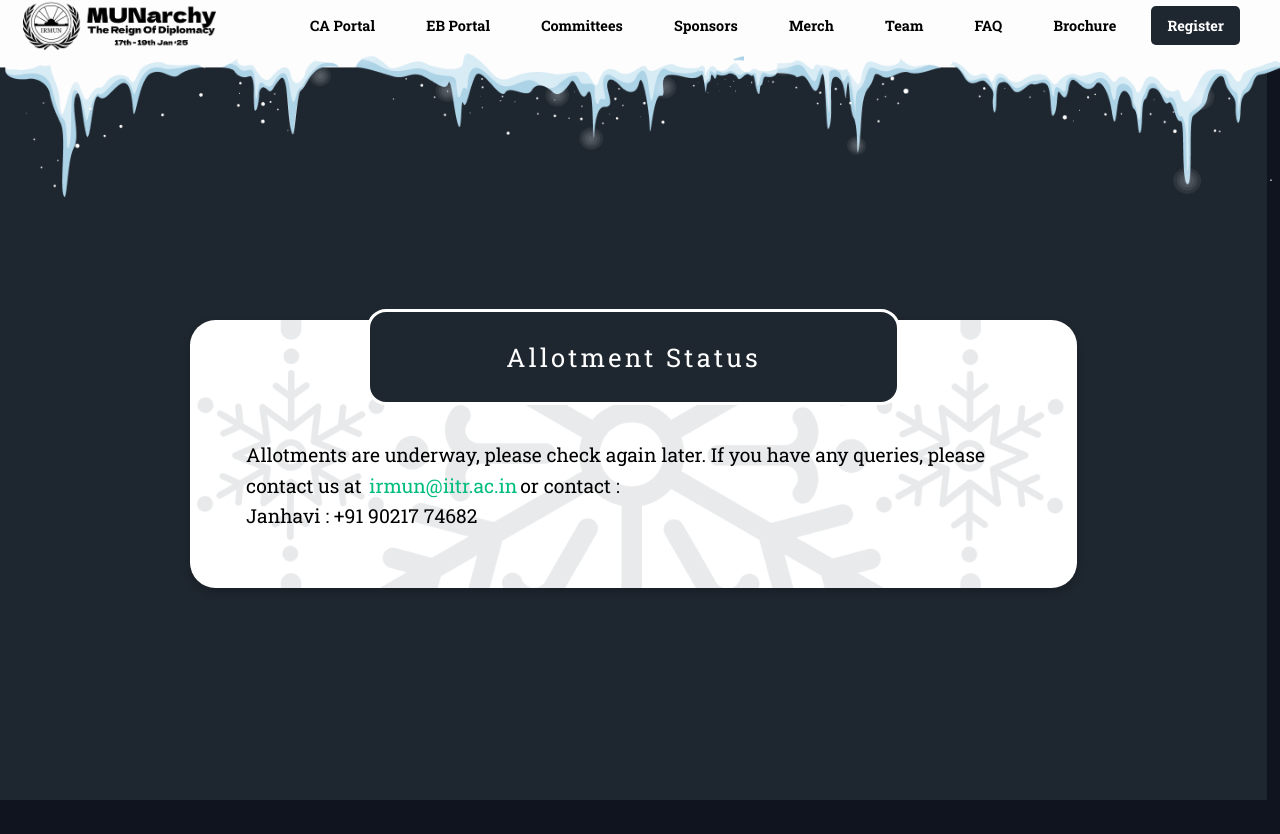
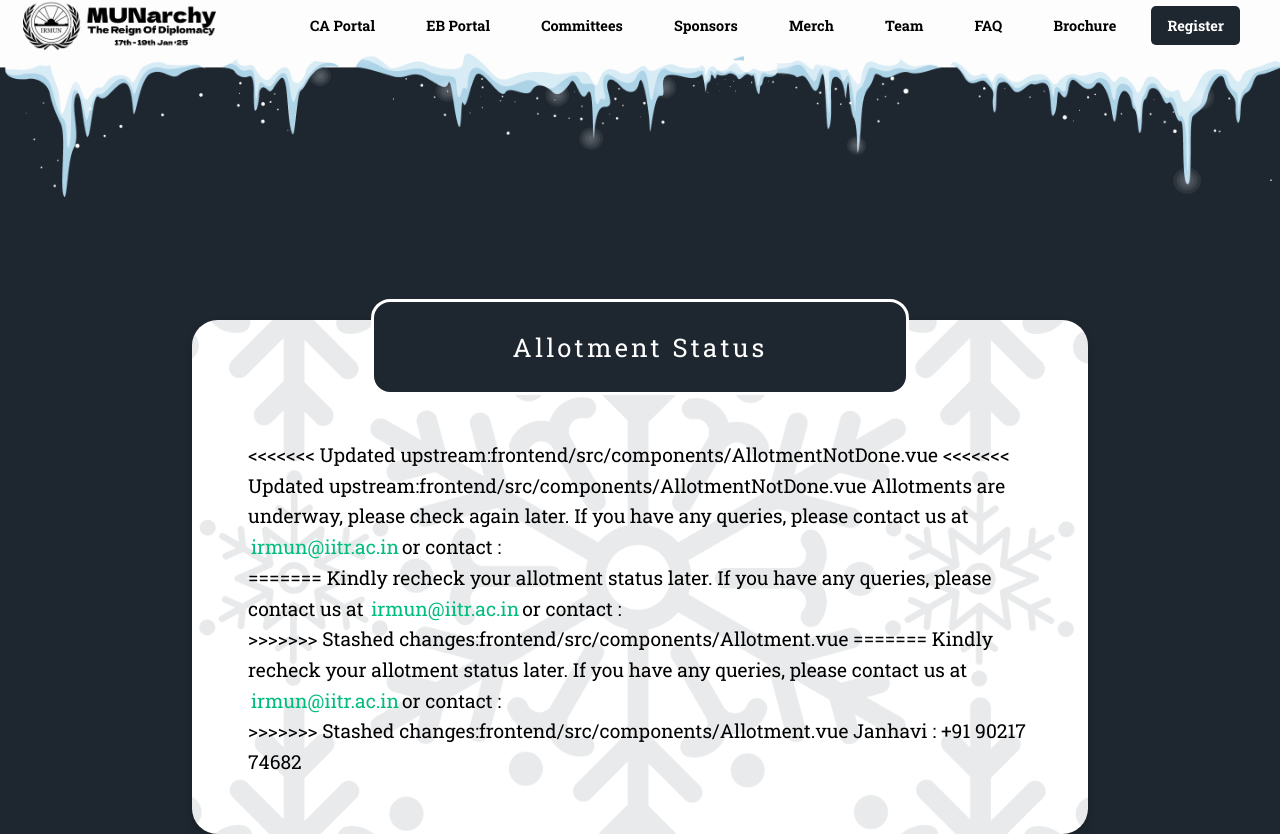
Before and after one commit to namay26/IRMUN-Website, a Vue app in the folder frontend/: page /allotmentnot in a window 1280 px wide. Before the commit the page ends 800 px from the top, so only its background shows below. Built offline with nearby package versions, Linux system fonts and the light colour scheme.

Commit message:
Add everything

```diff
--- a/frontend/src/components/AllotmentNotDone.vue
+++ b/frontend/src/components/AllotmentNotDone.vue
@@ -5,7 +5,15 @@
       <div class="header">Allotment Status</div>
       <div class="wrapper">
       <div class="content">
+<<<<<<< Updated upstream:frontend/src/components/AllotmentNotDone.vue
+<<<<<<< Updated upstream:frontend/src/components/AllotmentNotDone.vue
         Allotments are underway, please check again later. If you have any queries, please contact us at <a href="mailto: irmun@iitr.ac.in">irmun@iitr.ac.in</a>or contact : <br />
+=======
+        Kindly recheck your allotment status later. If you have any queries, please contact us at <a href="mailto: irmun@iitr.ac.in">irmun@iitr.ac.in</a>or contact : <br />
+>>>>>>> Stashed changes:frontend/src/components/Allotment.vue
+=======
+        Kindly recheck your allotment status later. If you have any queries, please contact us at <a href="mailto: irmun@iitr.ac.in">irmun@iitr.ac.in</a>or contact : <br />
+>>>>>>> Stashed changes:frontend/src/components/Allotment.vue
         Janhavi : +91 90217 74682
       </div>
 
--- a/frontend/src/components/Form.vue
+++ b/frontend/src/components/Form.vue
@@ -86,9 +86,6 @@
 
             <div v-if="showSecondPart">
               <button type="button" class="backBtn" @click="showSecondPart = false">↩</button>
-              <br />
-              <div class="not"> Preferences for committees and portfolios must be distinct. Priority will be given to
-                the first preference, but allotment is not guaranteed if preferences are repeated. </div> <br />
               <br />
               <div class="not"> Preferences for committees and portfolios must be distinct. Priority will be given to the first preference, but allotment is not guaranteed if preferences are repeated. </div> <br />
               <label for="CPref1" class="heading">Committee Preference 1:</label>
@@ -901,12 +898,6 @@ a {
   font-weight: bold;
 }
 
-.not {
-  color: black;
-  font-size: 1vw;
-  font-weight: bold;
-}
-
 .formInputs {
   width: 100%;
 
```
